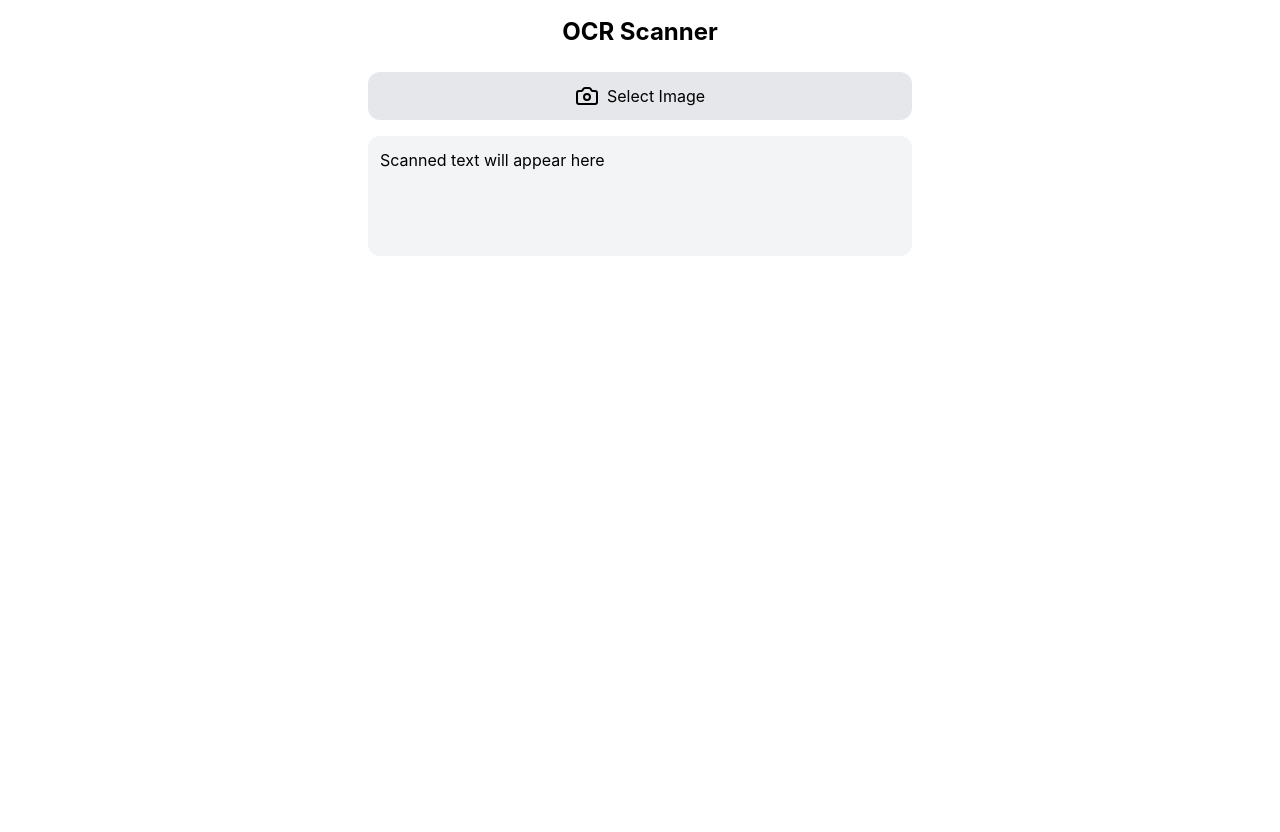
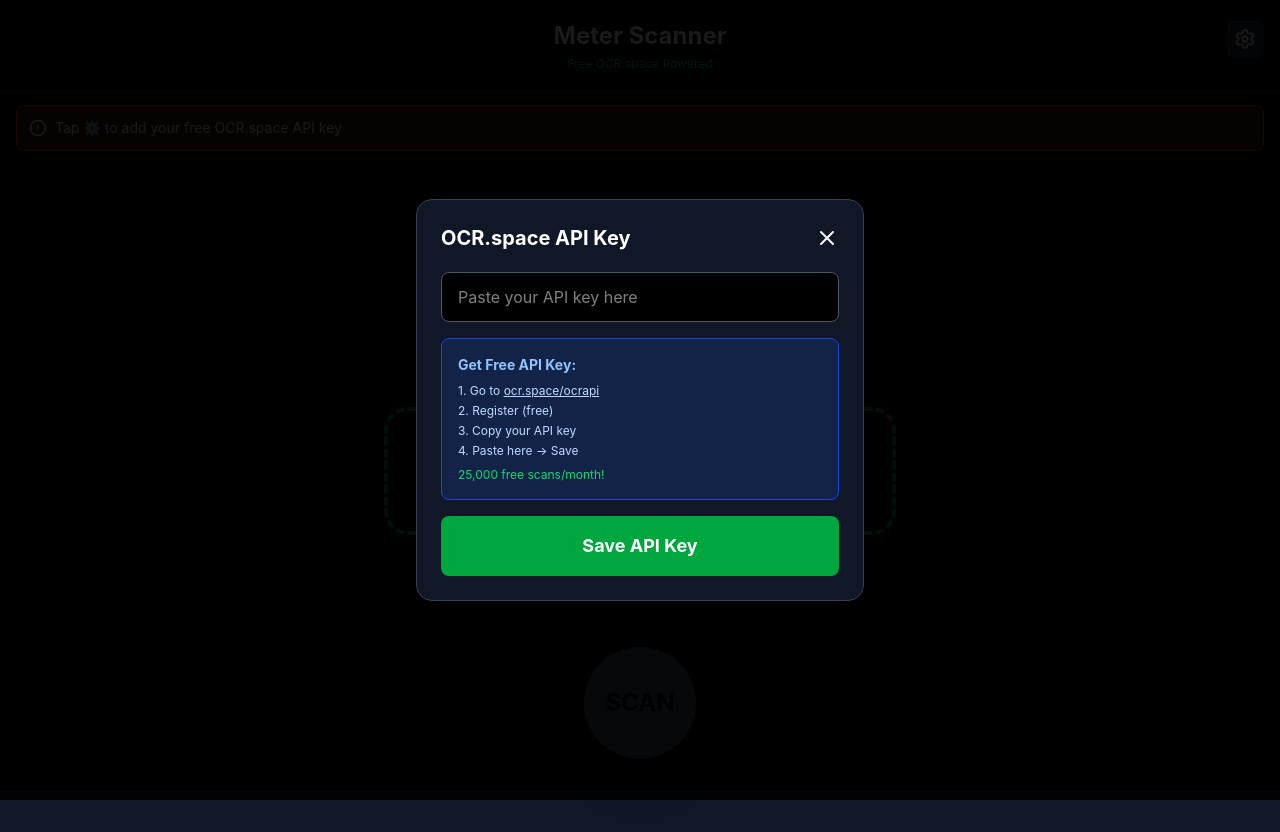
Before and after one commit to lakadeamit220/ocr-scanner-pwa, a React (Vite) app: page / in a window 1280 px wide. Before the commit the page ends 800 px from the top, so only its background shows below. Built offline with nearby package versions, Linux system fonts and the light colour scheme; no server answers.

Commit message:
feat: update MeterScanner component to improve API key handling and error messaging

```diff
--- a/src/App.jsx
+++ b/src/App.jsx
@@ -13,8 +13,8 @@
       {/* <TesseractSnapshot /> */}
       {/* <TesseractLive /> */}
       {/* <GoogleMLKitLive /> */}
-      <Scanner />
-      {/* <MeterScanner/> */}
+      {/* <Scanner /> */}
+      <MeterScanner/>
     </>
   )
 }
--- a/src/components/MeterScanner.jsx
+++ b/src/components/MeterScanner.jsx
@@ -1,5 +1,5 @@
 import { useEffect, useRef, useState } from 'react'
-import { Copy, Settings, X } from 'lucide-react'
+import { Copy, Settings, X, AlertCircle } from 'lucide-react'
 
 export default function MeterScanner() {
     const videoRef = useRef(null)
@@ -10,24 +10,38 @@
     const [apiKey, setApiKey] = useState('')
     const [showSettings, setShowSettings] = useState(false)
     const [tempApiKey, setTempApiKey] = useState('')
+    const [error, setError] = useState('')
 
-    // Load API key from storage on mount
+    // Load API key from localStorage (safe alternative to window.storage)
     useEffect(() => {
-        const loadApiKey = async () => {
-            try {
-                const result = await window.storage.get('K81035834388957')
-                if (result && result.value) {
-                    setApiKey(result.value)
+        const savedKey = localStorage.getItem('K88643498688957')
+        if (savedKey) {
+            setApiKey(savedKey)
+            setTempApiKey(savedKey)
+        } else {
+            setShowSettings(true) // Auto-show settings on first use
         }
-            } catch (error) {
-                console.log('No API key stored yet')
+    }, [])
+
+    // Save API key
+    const saveApiKey = () => {
+        if (!tempApiKey.trim()) {
+            alert('Please enter a valid API key')
+            return
         }
+        localStorage.setItem('meter_ocr_apikey', tempApiKey.trim())
+        setApiKey(tempApiKey.trim())
+        setShowSettings(false)
+        alert('API Key saved successfully!')
     }
-        loadApiKey()
-    }, [])
 
     // Start camera
     useEffect(() => {
+        if (!navigator.mediaDevices?.getUserMedia) {
+            setNumber('Camera not supported on this device')
+            return
+        }
+
         navigator.mediaDevices
             .getUserMedia({
                 video: {
@@ -40,64 +54,64 @@
                 if (videoRef.current) {
                     videoRef.current.srcObject = stream
                     videoRef.current.onloadedmetadata = () => {
-                        videoRef.current.play()
+                        videoRef.current?.play()
                         setReady(true)
                     }
                 }
             })
-            .catch(() => setNumber('❌ Camera access denied'))
+            .catch(err => {
+                console.error('Camera error:', err)
+                setNumber('Camera access denied or not available')
+            })
     }, [])
 
-    const saveApiKey = async () => {
-        try {
-            await window.storage.set('K81035834388957', tempApiKey)
-            setApiKey(tempApiKey)
-            setShowSettings(false)
-            alert('✓ API Key saved!')
-        } catch (error) {
-            alert('Failed to save API key')
-        }
-    }
-
     const extractOnlyNumbers = (text) => {
-        // Fix common OCR mistakes and extract digits
-        let cleaned = text
-            .replace(/O/gi, '0')
-            .replace(/I/g, '1')
-            .replace(/l/g, '1')
-            .replace(/S/g, '5')
-            .replace(/B/g, '8')
+        if (!text) return ''
+        return text
+            .replace(/O|o/gi, '0')
+            .replace(/I|l|!/gi, '1')
+            .replace(/S|s/gi, '5')
+            .replace(/B/gi, '8')
+            .replace(/G/gi, '6')
+            .replace(/Z/gi, '2')
             .replace(/[^0-9]/g, '')
-
-        return cleaned
+            .trim()
     }
 
     const scan = async () => {
-        if (!ready || scanning) {
-            setNumber('⏳ Please wait...')
-            return
-        }
-
+        if (!ready || scanning) return
         if (!apiKey) {
-            setNumber('❌ API Key required\n\nTap the ⚙️ icon to add your free OCR.space API key')
+            setError('Please set your OCR.space API key first')
+            setShowSettings(true)
             return
         }
 
         setScanning(true)
-        setNumber('🔍 Scanning with OCR.space...')
+        setNumber('')
+        setError('')
+        setNumber('Scanning...')
 
         const canvas = canvasRef.current
         const video = videoRef.current
+        if (!canvas || !video) {
+            setNumber('Camera not ready')
+            setScanning(false)
+            return
+        }
+
         canvas.width = video.videoWidth || 1280
         canvas.height = video.videoHeight || 720
-
         const ctx = canvas.getContext('2d')
         ctx.drawImage(video, 0, 0, canvas.width, canvas.height)
 
-        // Convert canvas to blob
         canvas.toBlob(async (blob) => {
+            if (!blob) {
+                setNumber('Failed to capture image')
+                setScanning(false)
+                return
+            }
+
             try {
-                // Create form data for OCR.space API
                 const formData = new FormData()
                 formData.append('file', blob, 'meter.jpg')
                 formData.append('apikey', apiKey)
@@ -105,9 +119,8 @@
                 formData.append('isOverlayRequired', 'false')
                 formData.append('detectOrientation', 'true')
                 formData.append('scale', 'true')
-                formData.append('OCREngine', '2') // Engine 2 is better for numbers
+                formData.append('OCREngine', '2')
 
-                // Call OCR.space API
                 const response = await fetch('https://api.ocr.space/parse/image', {
                     method: 'POST',
                     body: formData
@@ -115,108 +128,100 @@
 
                 const result = await response.json()
 
-                console.log('OCR.space response:', result)
+                if (result?.ParsedResults?.[0]?.ParsedText) {
+                    const rawText = result.ParsedResults[0].ParsedText
+                    const digits = extractOnlyNumbers(rawText)
 
-                if (result.OCRExitCode === 1 || result.IsErroredOnProcessing === false) {
-                    const ocrText = result.ParsedResults[0].ParsedText
-                    console.log('Raw OCR text:', ocrText)
-
-                    const extracted = extractOnlyNumbers(ocrText)
-
-                    if (extracted && extracted.length >= 1) {
-                        setNumber(extracted)
+                    if (digits && digits.length >= 4) {
+                        setNumber(digits)
                     } else {
-                        setNumber('❌ No numbers detected\n\nTips:\n• Move closer (15-20cm)\n• Better lighting needed\n• Hold camera steady\n• Align numbers in guide box')
+                        setNumber('No clear number found\n\nTry:\n• Getting closer (15-25cm)\n• Better lighting\n• Steady hand\n• Red digits preferred')
                     }
                 } else {
-                    const errorMsg = result.ErrorMessage || result.ErrorDetails || 'Unknown error'
-                    if (errorMsg.includes('Invalid API key')) {
-                        setNumber('❌ Invalid API Key\n\nPlease check your API key in settings')
+                    const err = result.ErrorMessage?.[0] || 'OCR failed'
+                    if (err.includes('Invalid API key')) {
+                        setError('Invalid API Key - Please update in settings')
+                        localStorage.removeItem('K88643498688957')
+                        setApiKey('')
+                        setShowSettings(true)
                     } else {
-                        setNumber(`❌ OCR failed\n\n${errorMsg}`)
+                        setNumber(`OCR Error:\n${err}`)
                     }
                 }
             } catch (err) {
-                console.error('Scan error:', err)
-                setNumber('❌ Scan failed\n\nCheck your internet connection')
+                console.error(err)
+                setNumber('No internet connection')
+            } finally {
+                setScanning(false)
             }
-            setScanning(false)
-        }, 'image/jpeg', 0.95)
+        }, 'image/jpeg', 0.92)
     }
 
     const copyNumber = () => {
-        if (number && !number.startsWith('❌') && !number.startsWith('🔍') && !number.startsWith('⏳')) {
-            navigator.clipboard.writeText(number)
-            alert('✓ Copied: ' + number)
+        if (number && !number.includes('❌') && !number.includes('Scanning')) {
+            navigator.clipboard.writeText(number.replace(/\n/g, ' '))
+            alert('Copied: ' + number)
         }
     }
 
     return (
-        <div className="min-h-screen bg-gradient-to-b from-gray-900 to-black text-white flex flex-col">
+        <div className="min-h-screen bg-black text-white flex flex-col">
             {/* Header */}
-            <header className="p-6 text-center border-b border-gray-700 relative">
-                <h1 className="text-3xl font-bold">Meter Number Scanner</h1>
-                <p className="text-green-400 text-sm mt-2">Powered by OCR.space API</p>
+            <header className="p-5 text-center relative border-b border-gray-800">
+                <h1 className="text-2xl font-bold">Meter Scanner</h1>
+                <p className="text-green-400 text-xs mt-1">Free OCR.space Powered</p>
                 <button
                     onClick={() => {
                         setShowSettings(true)
                         setTempApiKey(apiKey)
                     }}
-                    className="absolute right-6 top-6 p-2 bg-gray-800 rounded-lg hover:bg-gray-700"
+                    className="absolute right-4 top-5 p-2 bg-gray-800 rounded-lg hover:bg-gray-700"
                 >
-                    <Settings size={24} />
+                    <Settings size={22} />
                 </button>
             </header>
 
-            {/* API Key Status */}
+            {/* Warning if no API key */}
             {!apiKey && (
-                <div className="mx-6 mt-4 p-4 bg-yellow-900/30 border-2 border-yellow-600 rounded-xl">
-                    <p className="text-yellow-200 text-sm text-center">
-                        ⚠️ <strong>Setup Required:</strong> Tap ⚙️ to add your free API key
-                    </p>
+                <div className="mx-4 mt-3 p-3 bg-orange-900/50 border border-orange-600 rounded-lg flex items-center gap-2">
+                    <AlertCircle size={18} />
+                    <p className="text-sm">Tap ⚙️ to add your free OCR.space API key</p>
                 </div>
             )}
 
             {/* Settings Modal */}
             {showSettings && (
-                <div className="fixed inset-0 bg-black/80 flex items-center justify-center z-50 p-6">
-                    <div className="bg-gray-900 rounded-2xl p-6 w-full max-w-md border-2 border-gray-700">
-                        <div className="flex justify-between items-center mb-4">
-                            <h2 className="text-xl font-bold">API Settings</h2>
-                            <button onClick={() => setShowSettings(false)} className="p-1">
+                <div className="fixed inset-0 bg-black/90 z-50 flex items-center justify-center p-4">
+                    <div className="bg-gray-900 rounded-2xl p-6 w-full max-w-md border border-gray-700">
+                        <div className="flex justify-between items-center mb-5">
+                            <h2 className="text-xl font-bold">OCR.space API Key</h2>
+                            <button onClick={() => setShowSettings(false)}>
                                 <X size={24} />
                             </button>
                         </div>
 
-                        <div className="mb-4">
-                            <label className="block text-sm text-gray-400 mb-2">
-                                OCR.space API Key
-                            </label>
                         <input
-                                type="text"
+                            type="password"
                             value={tempApiKey}
                             onChange={(e) => setTempApiKey(e.target.value)}
-                                placeholder="Enter your API key"
-                                className="w-full bg-black border-2 border-gray-700 rounded-lg p-3 text-white focus:border-green-500 outline-none"
+                            placeholder="Paste your API key here"
+                            className="w-full bg-black border border-gray-600 rounded-lg px-4 py-3 mb-4 focus:border-green-500 outline-none"
                         />
-                        </div>
 
-                        <div className="bg-blue-900/30 border-2 border-blue-700 rounded-lg p-4 mb-4">
-                            <p className="text-blue-200 text-sm mb-2">
-                                <strong>📝 How to get FREE API key:</strong>
-                            </p>
-                            <ol className="text-xs text-blue-200 space-y-1 ml-4 list-decimal">
-                                <li>Visit: <span className="text-blue-400 font-mono">ocr.space/ocrapi</span></li>
-                                <li>Register with email (free)</li>
-                                <li>Get API key instantly</li>
-                                <li>25,000 free requests/month</li>
+                        <div className="bg-blue-900/30 border border-blue-700 rounded-lg p-4 mb-4 text-sm">
+                            <p className="font-bold text-blue-300 mb-2">Get Free API Key:</p>
+                            <ol className="text-blue-200 space-y-1 text-xs">
+                                <li>1. Go to <a href="https://ocr.space/ocrapi" target="_blank" className="underline">ocr.space/ocrapi</a></li>
+                                <li>2. Register (free)</li>
+                                <li>3. Copy your API key</li>
+                                <li>4. Paste here → Save</li>
                             </ol>
+                            <p className="mt-2 text-green-400 text-xs">25,000 free scans/month!</p>
                         </div>
 
                         <button
                             onClick={saveApiKey}
-                            disabled={!tempApiKey}
-                            className="w-full bg-green-600 hover:bg-green-700 disabled:bg-gray-700 disabled:opacity-50 py-3 rounded-lg font-bold"
+                            className="w-full bg-green-600 hover:bg-green-500 py-4 rounded-lg font-bold text-lg"
                         >
                             Save API Key
                         </button>
@@ -224,81 +229,66 @@
                 </div>
             )}
 
-            {/* Camera View */}
-            <div className="relative flex-1">
+            {/* Camera + Overlay */}
+            <div className="relative flex-1 bg-black">
                 <video ref={videoRef} playsInline muted className="w-full h-full object-cover" />
 
-                {/* Guide box for numbers */}
+                {/* Alignment Guide */}
                 <div className="absolute inset-0 flex items-center justify-center pointer-events-none">
-                    <div className="border-4 border-green-500 border-dashed rounded-2xl w-10/12 max-w-md h-32">
-                        <div className="absolute inset-0 flex items-center justify-center text-xs font-bold opacity-70">
-                            ALIGN NUMBERS HERE
-                        </div>
+                    <div className="border-4 border-green-500 border-dashed rounded-3xl w-11/12 max-w-lg h-32 opacity-80">
+                        <p className="text-green-400 text-sm font-bold mt-2 text-center">ALIGN DIGITS HERE</p>
                     </div>
                 </div>
 
                 {/* Scan Button */}
                 <button
                     onClick={scan}
-                    disabled={!ready || scanning || !apiKey}
-                    className="absolute bottom-8 left-1/2 -translate-x-1/2 bg-green-500 text-black font-bold text-xl rounded-full w-24 h-24 shadow-2xl active:scale-95 disabled:opacity-50 disabled:bg-gray-600 transition-all flex items-center justify-center"
+                    disabled={scanning || !ready}
+                    className="absolute bottom-8 left-1/2 -translate-x-1/2 bg-green-500 hover:bg-green-400 disabled:bg-gray-600 text-black font-bold text-2xl rounded-full w-28 h-28 shadow-2xl active:scale-95 transition-all flex items-center justify-center"
                 >
-                    {scanning ? '...' : 'SCAN'}
+                    {scanning ? '•••' : 'SCAN'}
                 </button>
 
                 <canvas ref={canvasRef} className="hidden" />
             </div>
 
-            {/* Results Section */}
-            <div className="p-6 bg-gray-900">
-                {number && !scanning && !number.startsWith('⏳') && (
+            {/* Result */}
+            <div className="p-5 bg-gray-900 border-t border-gray-800">
+                {number && !scanning && (
+                    <div className={number.includes('No ') || number.includes('Error') || number.includes('❌')
+                        ? "bg-red-900/40 border-2 border-red-600 rounded-2xl p-5"
+                        : "bg-gradient-to-r from-green-900 to-emerald-900 border-2 border-green-500 rounded-2xl p-6"
+                    }>
+                        {(!number.includes('No ') && !number.includes('Error') && !number.includes('❌')) ? (
                             <>
-                        {!number.startsWith('❌') && !number.startsWith('🔍') && (
-                            <>
-                                <div className="bg-black p-6 rounded-2xl mb-4 border-2 border-green-600">
-                                    <p className="text-gray-400 text-sm mb-2 font-medium">
-                                        Scanned Number
-                                    </p>
-                                    <p className="text-5xl font-mono font-bold text-green-400 tracking-wider text-center">
+                                <p className="text-green-300 text-sm font-medium mb-3 text-center">Detected Number</p>
+                                <p className="text-6xl font-bold font-mono text-center text-white tracking-wider">
                                     {number}
                                 </p>
-                                </div>
                                 <button
                                     onClick={copyNumber}
-                                    className="w-full bg-green-600 hover:bg-green-700 py-4 rounded-xl font-bold text-lg flex items-center justify-center gap-2 mb-3"
+                                    className="mt-6 w-full bg-white text-black font-bold py-4 rounded-xl flex items-center justify-center gap-3 hover:bg-gray-200"
                                 >
-                                    <Copy size={20} />
-                                    Copy Number
-                                </button>
-                                <button
-                                    onClick={() => setNumber('')}
-                                    className="w-full bg-gray-700 hover:bg-gray-600 py-3 rounded-xl font-semibold text-sm"
-                                >
-                                    Scan Again
+                                    <Copy size={22} /> Copy Number
                                 </button>
                             </>
+                        ) : (
+                            <pre className="text-sm text-red-200 whitespace-pre-wrap">{number}</pre>
                         )}
-                        {(number.startsWith('❌') || number.startsWith('🔍')) && (
-                            <div className="bg-red-900/30 border-2 border-red-600 p-5 rounded-xl">
-                                <pre className="text-sm whitespace-pre-wrap text-red-200">
-                                    {number}
-                                </pre>
                     </div>
                 )}
-                    </>
-                )}
+
                 {scanning && (
-                    <div className="text-center">
-                        <p className="text-yellow-400 text-lg font-medium mb-2">Processing with OCR.space...</p>
-                        <p className="text-gray-400 text-sm">Hold steady for best results</p>
+                    <div className="text-center py-8">
+                        <p className="text-yellow-400 text-lg animate-pulse">Reading meter...</p>
+                        <p className="text-gray-400 text-sm mt-2">Hold steady • Good lighting helps</p>
                     </div>
                 )}
-                {!number && !scanning && (
-                    <div className="text-center text-gray-400">
-                        <p className="text-sm">
-                            {apiKey ? 'Align numbers in guide box and tap SCAN' : 'Setup API key first (tap ⚙️)'}
+
+                {!number && !scanning && apiKey && (
+                    <p className="text-center text-gray-400 text-sm">
+                        Point camera at meter digits and tap SCAN
                     </p>
-                    </div>
                 )}
             </div>
         </div>
```
Lines whose indentation alone changed are shown as unchanged.
